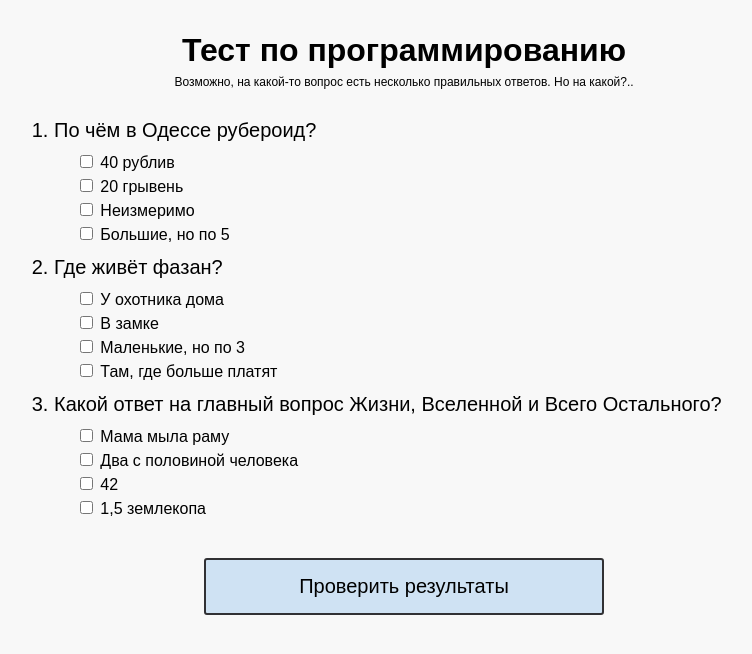
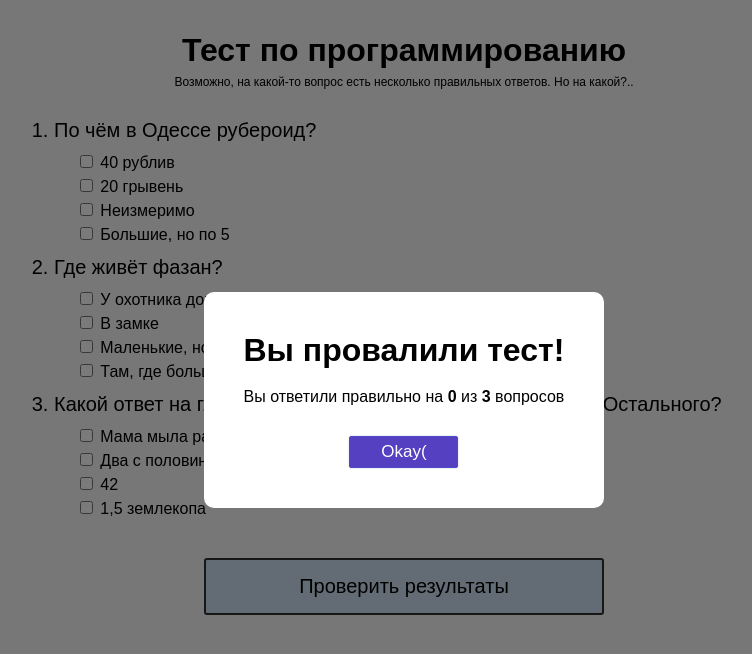
Before and after one commit to rykiAdmirala/js_7, a plain HTML site: page index.html in a window 1280 px wide. Both pictures are taken after a click on the button "Проверить результаты". Shown: the whole page, without its empty margins (236-988 px from the left). Drawn offline with nearby package versions, Linux system fonts and the light colour scheme.

Commit message:
everything seems working

```diff
--- a/css/style.css
+++ b/css/style.css
@@ -64,3 +64,54 @@ h1 {
 .submit-btn:focus {
     outline: none;
 }
+.modal-overlay {
+    display: none;
+    position: fixed;
+    top: 0;
+    left: 0;
+    right: 0;
+    bottom: 0;
+    background: rgba(0, 0, 0, 0.52);
+    cursor: pointer;
+    z-index: 10;
+}
+.modal-wrap {
+    display: none;
+    position: fixed;
+    top: 50%;
+    left: 50%;
+    padding: 40px;
+    background: #fff;
+    border-radius: 10px;
+    text-align: center;
+    z-index: 15;
+}
+.modal-heading {
+    margin: 0 0 .6em;
+    font-size: 2em;
+    font-weight: bold;
+}
+.modal-close {
+    display: block;
+    width: 34%;
+    margin: 30px auto 0;
+    background: #5440c1;
+    border: 1px solid #4a4acc;
+    border-radius: 2px;
+    box-shadow: 0 0 2px rgba(0,0,0,.2);
+    color: #fff;
+    font-size: 17px;
+    line-height: 30px;
+    cursor: pointer;
+}
+.modal-close:hover {
+    background: hsla(249, 51%, 57%, 1);
+}
+.modal-close:active {
+    position: relative;
+    top: 2px;
+}
+.modal-close:active,
+.modal-close:focus {
+    outline: none;
+}
--- a/js/script.js
+++ b/js/script.js
@@ -3,7 +3,6 @@
 $(function() {
 
     var testContent = [
-
         {
             title: 'По чём в Одессе рубероид?',
             answers: ['40 рублив','20 грывень','Неизмеримо','Большие, но по 5'],
@@ -19,13 +18,12 @@ $(function() {
             answers: ['Мама мыла раму','Два с половиной человека','42','1,5 землекопа'],
             correctAnswersIndex: [2]
         }
-
     ];
 
     // Saving to storage
     localStorage.setItem('testContent', JSON.stringify(testContent));
 
-  // Retrieving
+    // Retrieving from storage
     var test = JSON.parse(localStorage.getItem('testContent'));
 
     // Initialising templating
@@ -39,9 +37,9 @@ $(function() {
 
 
 
-  /*
-  ** Checking form for correct answers
-  */
+    /**
+     * Checking form for correct answers
+    **/
     var
       numOfQuestions = testContent.length,
       countCorrectAnswers = 0;
@@ -49,47 +47,68 @@ $(function() {
     $('.submit-btn').on('click', checkForm);
 
     function checkForm(e) {
+        // Preventing submit button from sending info to server
         e.preventDefault();
 
+        // Comparing results for each question
         for (var i = 0; i < numOfQuestions; i++) {
-      var chckbx = $('.test-form input[name="Question '+i+'"]:checked');
-        console.log('loop start');
 
-      if (testContent[i].correctAnswersIndex.indexOf(chckbx.val()) != -1) {
+            var checkbox = $('.test-form input[name="Question '+i+'"]:checked');
+            var checkboxVal = parseInt(checkbox.val());
+
+            if (testContent[i].correctAnswersIndex.indexOf(checkboxVal) > -1) {
+                // Checking if value of given answer exists in array of correct answers
                 countCorrectAnswers++;
-        console.log('if');
-      } else if (countCorrectAnswers == numOfQuestions) {
-        console.log('else if');
+            }
+        }
+
+        if (countCorrectAnswers == numOfQuestions) {
             return showModal();
         } else {
-        console.log('else');
             return showModal('fail');
-      }
         }
 
     }
 
     function showModal(type) {
         var modalMessage;
+        var btnText;
 
         if (type == 'fail') {
-
             modalMessage =
                 '<p class="modal-heading">Вы провалили тест!<p>\
-        Вы ответили правильно на' +countCorrectAnswers + 'из ' + (numOfQuestions+1) + 'вопросов.';
-
+                Вы ответили правильно на <b>' +countCorrectAnswers + '</b> из <b>' + (numOfQuestions) + '</b> вопросов';
+            btnText = 'Okay(';
         } else {
             modalMessage = '<p class="modal-heading">Congratz!</p>Вы успешно прошли тест, ура!';
+            btnText = 'Ехууу!'
         }
 
-    var modalWindow = $('<div class="modal-wrap">' + modalMessage + '</div>');
+        // Creating modal elements
+        var modalWindow =
+                      $('<div class="modal-wrap">' + modalMessage +
+                      '<button type="button" class="modal-close">' + btnText + '</button>' +
+                      '</div>');
         var overlay = $('<div class="modal-overlay"></div>');
 
-    modalWindow.add(overlay).append('body').fadeIn();
+        // Appending, positioning and displaying elements
+        modalWindow.add(overlay).appendTo('body');
+        modalWindow.css({
+                    'margin-top': -modalWindow.outerHeight() / 2,
+                    'margin-left': -modalWindow.outerWidth() / 2
+                  })
+                  .add(overlay).fadeIn(300);
 
+        // Handling closing of modal window
+        $('.modal-close, .modal-overlay').one('click', function () {
+            modalWindow.add(overlay).fadeOut(400, function() {
+                modalWindow.add(overlay).remove();
+            })
+        });
 
+        // Clearing results
+        countCorrectAnswers = 0;
+        $('input:checkbox').attr('checked', false);
     }
 
-
-
 });
```
Lines whose indentation alone changed are shown as unchanged.
